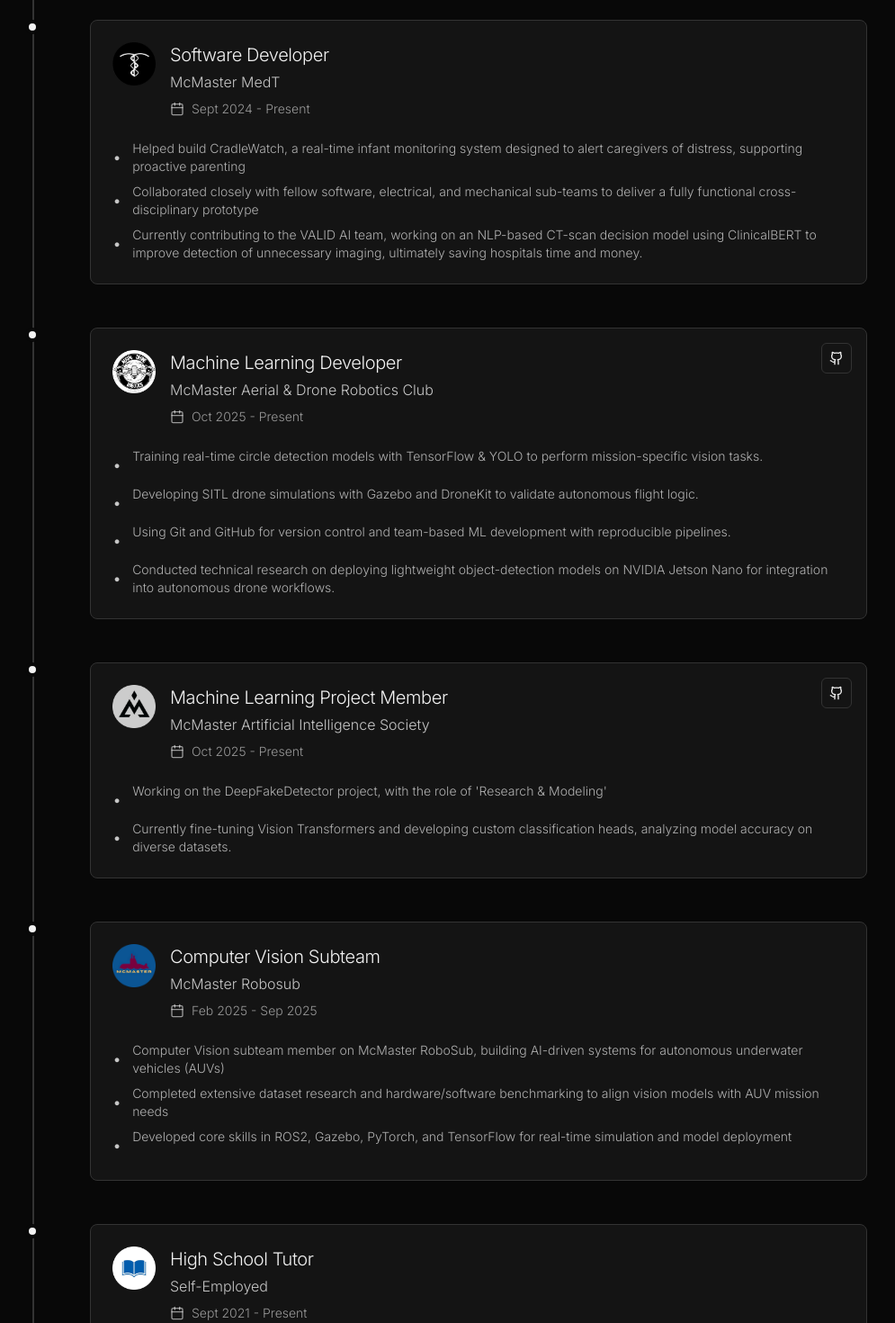
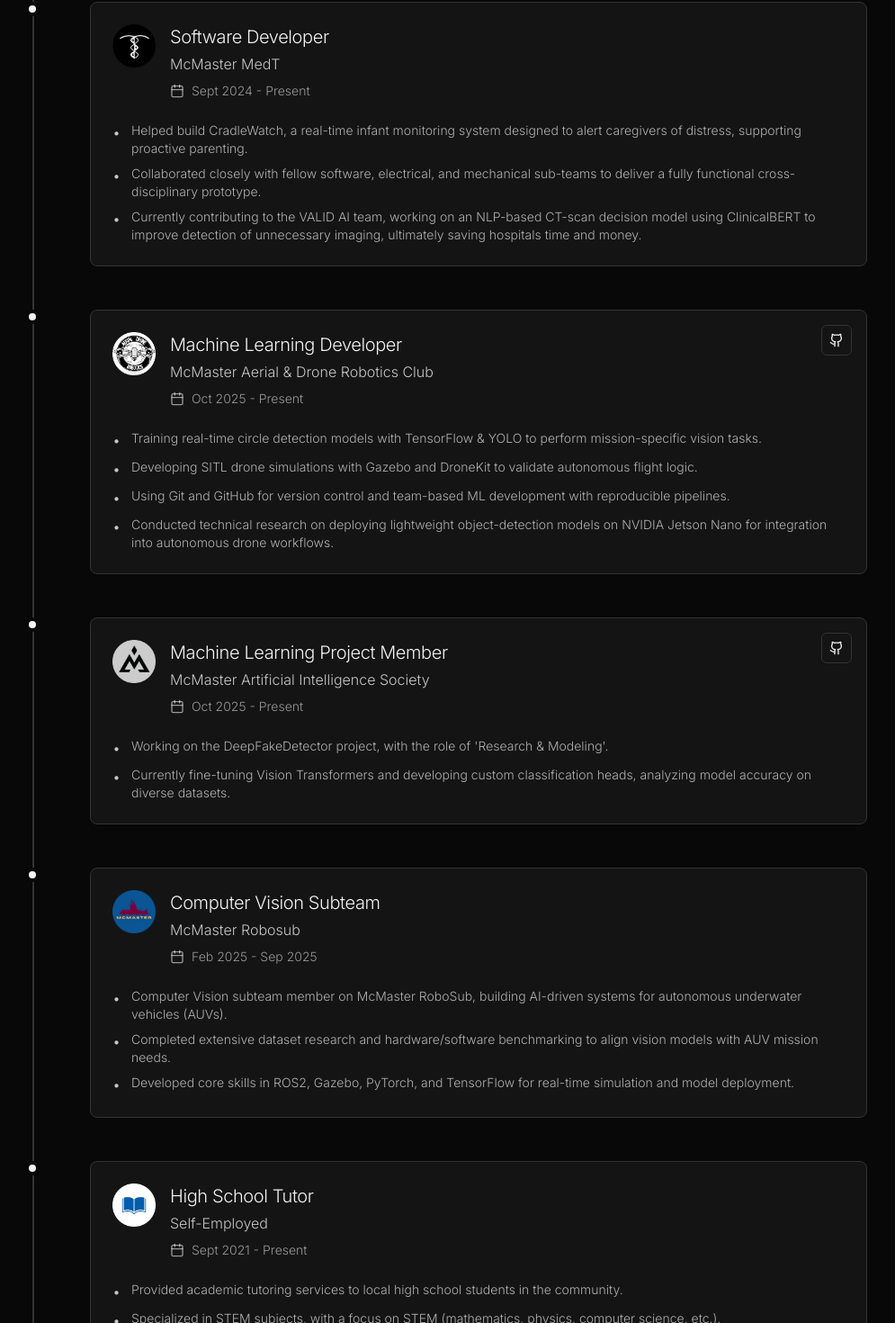
Before and after one commit to krishbhagirath/portfolio-website, a React (Vite) app: page / in a window 1280 px wide. Shown: the part 2951-4421 px from the top of the page at 90% size, without its empty margins (156-1151 px from the left). Built offline with nearby package versions, Linux system fonts and the light colour scheme; the HTML template or start-up script is replaced by a standard one.

Commit message:
edited points and point spacing

```diff
--- a/src/components/Experience.tsx
+++ b/src/components/Experience.tsx
@@ -138,12 +138,12 @@ export const Experience = () => {
                     </div>
                   </div>
 
-                  <div className="space-y-2 pt-2">
+                  <div className="space-y-1.5 sm:space-y-2 pt-2">
                     {exp.responsibilities.map((resp, i) => (
-                      <p key={i} className="text-xs sm:text-sm text-foreground/70 leading-relaxed font-light flex items-start gap-2 sm:gap-3">
-                        <span className="text-foreground/80 mt-1.5 text-base sm:text-lg leading-none flex-shrink-0">•</span>
-                        <span className="break-words">{resp}</span>
-                      </p>
+                      <div key={i} className="text-xs sm:text-sm text-foreground/70 leading-relaxed font-light flex gap-2 sm:gap-3">
+                        <span className="text-foreground/80 text-sm sm:text-base leading-relaxed flex-shrink-0">•</span>
+                        <span className="break-words flex-1">{resp}</span>
+                      </div>
                     ))}
                   </div>
                 </div>
--- a/src/content/experience.ts
+++ b/src/content/experience.ts
@@ -27,8 +27,8 @@ export const workExperience: ExperienceItem[] = [
     period: "Sept 2024 - Present",
     logo: "/medt.png",
     responsibilities: [
-      "Helped build CradleWatch, a real-time infant monitoring system designed to alert caregivers of distress, supporting proactive parenting",
-      "Collaborated closely with fellow software, electrical, and mechanical sub-teams to deliver a fully functional cross-disciplinary prototype",
+      "Helped build CradleWatch, a real-time infant monitoring system designed to alert caregivers of distress, supporting proactive parenting.",
+      "Collaborated closely with fellow software, electrical, and mechanical sub-teams to deliver a fully functional cross-disciplinary prototype.",
       "Currently contributing to the VALID AI team, working on an NLP-based CT-scan decision model using ClinicalBERT to improve detection of unnecessary imaging, ultimately saving hospitals time and money."
     ]
   },
@@ -52,7 +52,7 @@ export const workExperience: ExperienceItem[] = [
     logo: "/macai.png",
     github: "https://github.com/McMasterAI-Society/DeepFakeDetector",
     responsibilities: [
-      "Working on the DeepFakeDetector project, with the role of 'Research & Modeling'",
+      "Working on the DeepFakeDetector project, with the role of 'Research & Modeling'.",
       "Currently fine-tuning Vision Transformers and developing custom classification heads, analyzing model accuracy on diverse datasets.",
     ]
   },
@@ -62,9 +62,9 @@ export const workExperience: ExperienceItem[] = [
     period: "Feb 2025 - Sep 2025",
     logo: "/robosub.png", // Replace with Robosub logo
     responsibilities: [
-      "Computer Vision subteam member on McMaster RoboSub, building AI-driven systems for autonomous underwater vehicles (AUVs)",
-      "Completed extensive dataset research and hardware/software benchmarking to align vision models with AUV mission needs",
-      "Developed core skills in ROS2, Gazebo, PyTorch, and TensorFlow for real-time simulation and model deployment",
+      "Computer Vision subteam member on McMaster RoboSub, building AI-driven systems for autonomous underwater vehicles (AUVs).",
+      "Completed extensive dataset research and hardware/software benchmarking to align vision models with AUV mission needs.",
+      "Developed core skills in ROS2, Gazebo, PyTorch, and TensorFlow for real-time simulation and model deployment.",
     ]
   },
   {
@@ -73,9 +73,9 @@ export const workExperience: ExperienceItem[] = [
     period: "Sept 2021 - Present",
     logo: "/book.png", // Replace with book/education icon
     responsibilities: [
-      "Provided academic tutoring services to local high school students in the community",
-      "Specialized in STEM subjects, with a focus on STEM (mathematics, physics, computer science, etc.)",
-      "Helped students strengthen core concepts, improve grades, and build confidence in problem-solving"
+      "Provided academic tutoring services to local high school students in the community.",
+      "Specialized in STEM subjects, with a focus on STEM (mathematics, physics, computer science, etc.).",
+      "Helped students strengthen core concepts, improve grades, and build confidence in problem-solving."
     ]
   },
   {
@@ -99,8 +99,8 @@ export const volunteerExperience: ExperienceItem[] = [
     period: "Sept 2024 - Aug 2025",
     logo: "/MIA-modified.png", // Replace with MIA logo
     responsibilities: [
-      "Organizing cultural events and activities to promote Indian culture on campus",
-      "Collaborating with other student organizations to enhance community engagement"
+      "Organizing cultural events and activities to promote Indian culture on campus.",
+      "Collaborating with other student organizations to enhance community engagement."
     ]
   },
   {
```
